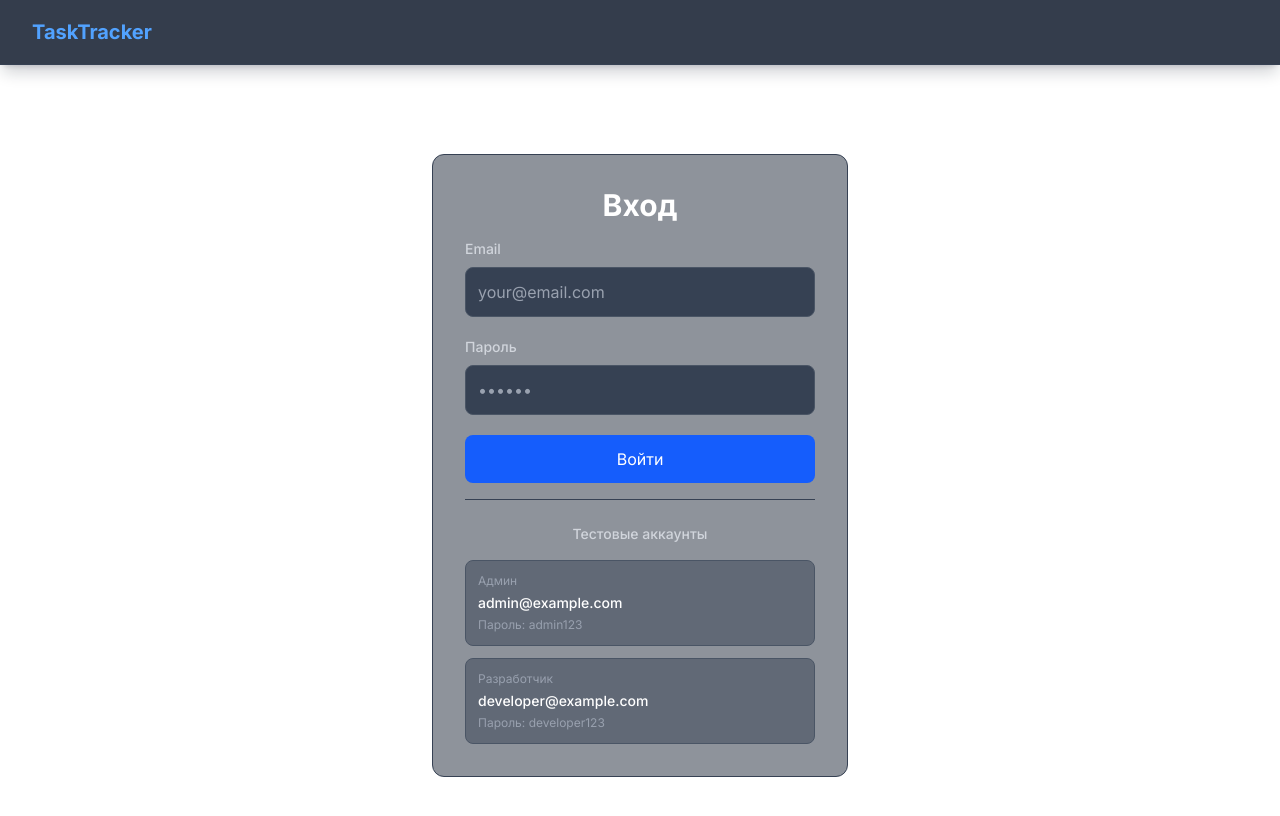
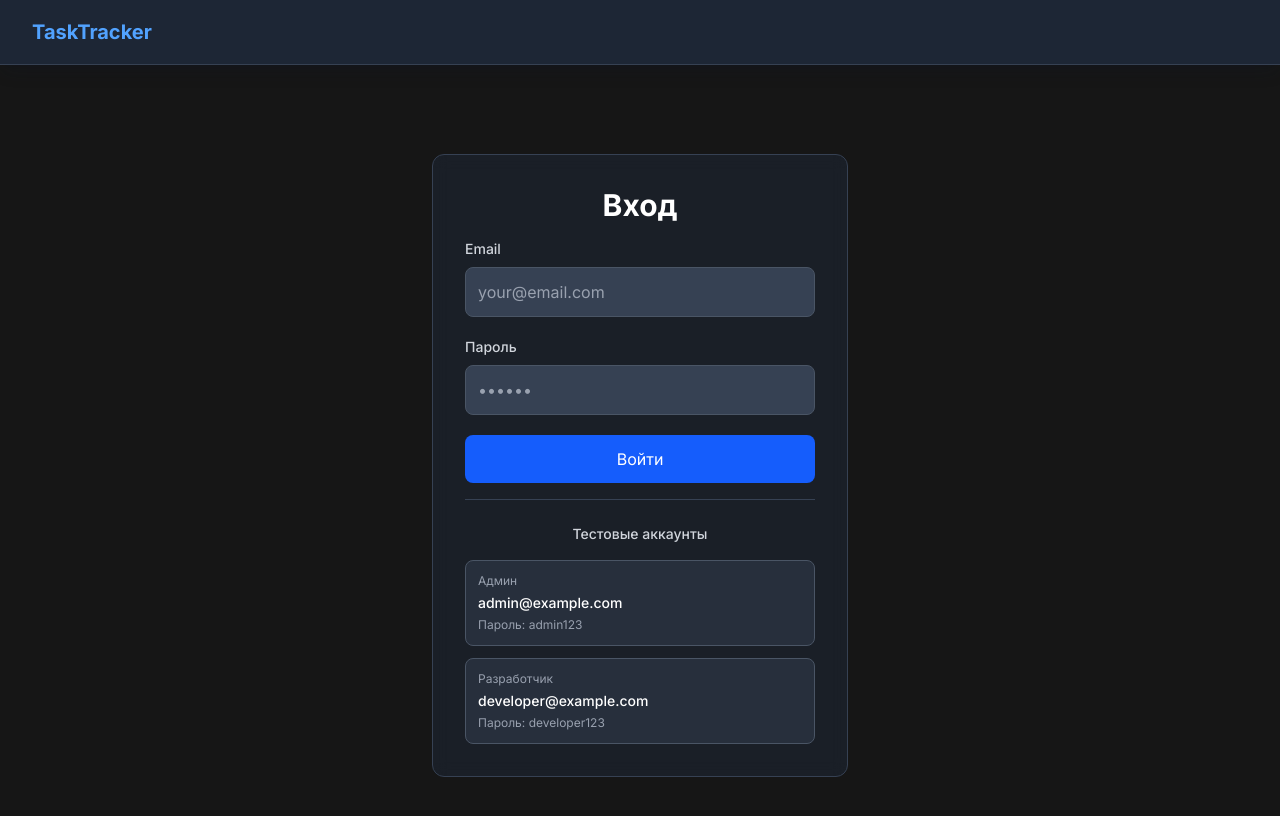
Before and after one commit to mkh1n/task-tracker, a Next.js app: page /auth/login in a window 1280 px wide. Shown: the top 816 px of the page. Built offline with nearby package versions, Linux system fonts and the light colour scheme; no server answers.

Commit message:
add dark bg

```diff
--- a/src/app/globals.css
+++ b/src/app/globals.css
@@ -1,8 +1,8 @@
 @import "tailwindcss";
 
 :root {
-  --background: #ffffff;
-  --foreground: #171717;
+  --background: #161616;
+  --foreground: #ededed;
 }
 
 @theme inline {
@@ -20,7 +20,7 @@
 }
 
 body {
-  background: var(--background) !important;
-  color: var(--foreground);
+  background: #161616 !important;
+  color: #ededed;
   font-family: Arial, Helvetica, sans-serif;
 }
--- a/src/app/layout.tsx
+++ b/src/app/layout.tsx
@@ -1,9 +1,9 @@
 // src/app/layout.tsx
 import { Inter } from 'next/font/google';
-import './globals.css';
 import { Toaster } from 'react-hot-toast';
 
 const inter = Inter({ subsets: ['latin'] });
+import './globals.css';
 
 export const metadata = {
   title: 'IT Task Tracker',
```
